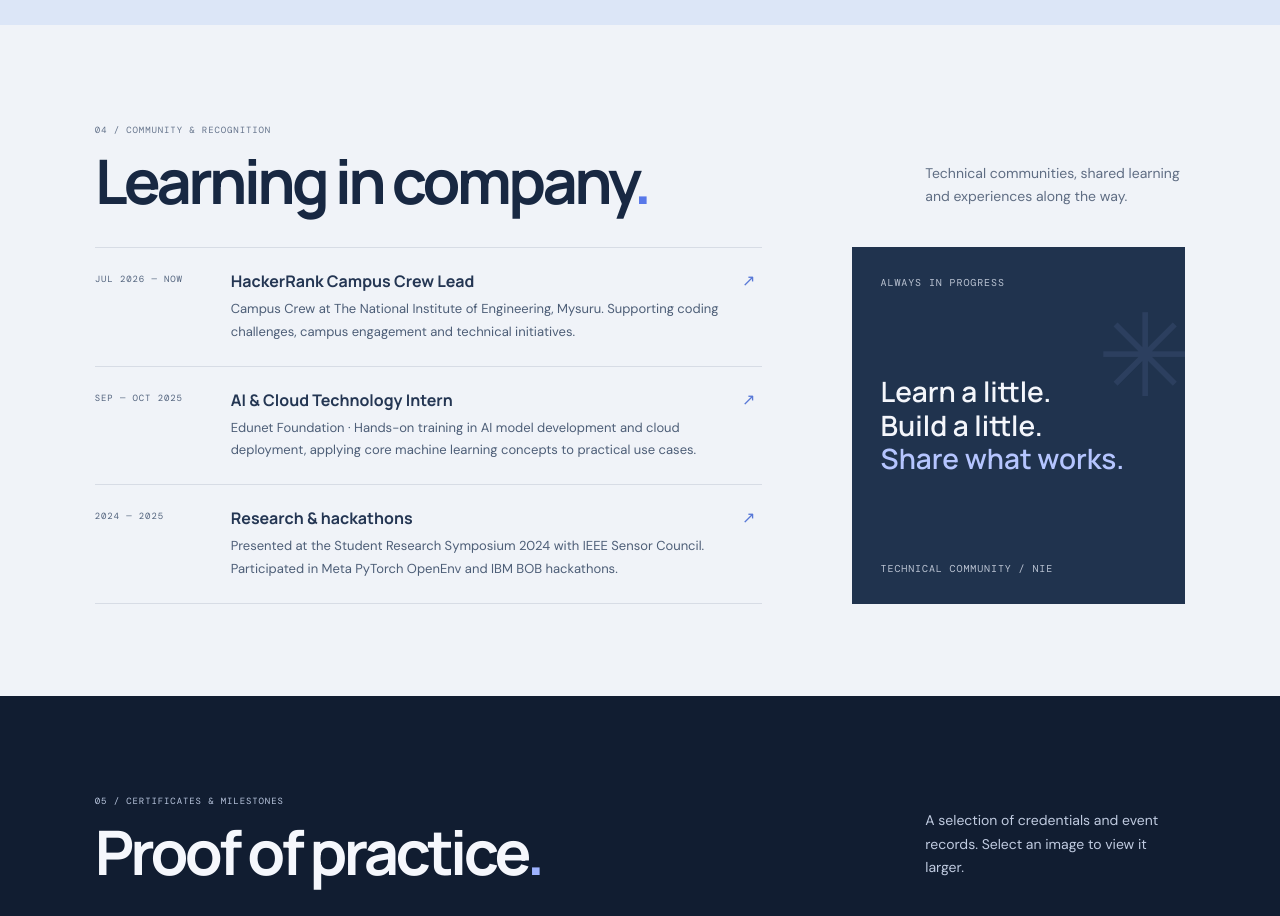
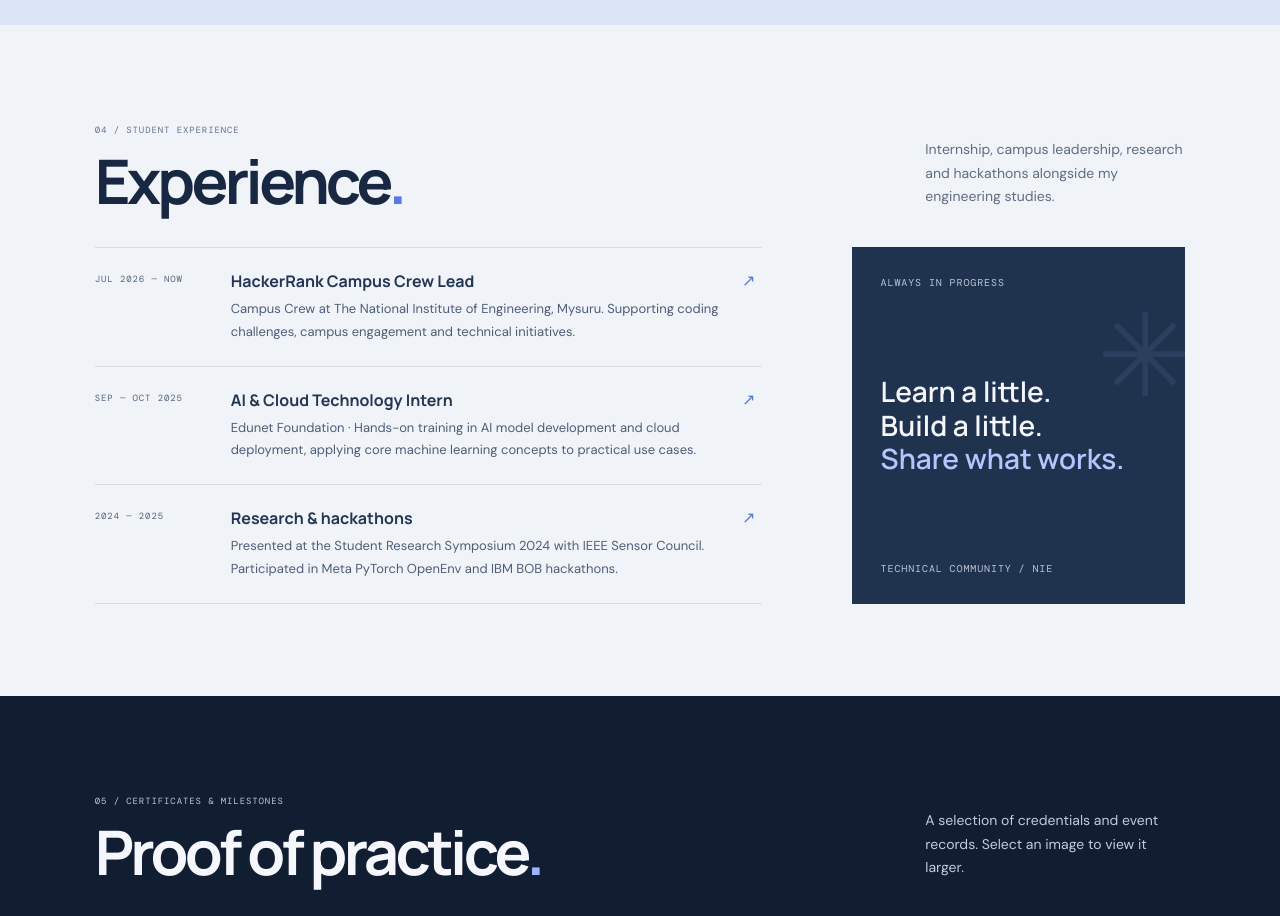
Before and after one commit to Chandan1303/my-portfolio, a React (Vite) app in the folder portfolio-3d/: page / in a window 1280 px wide. Shown: the part 3520-4436 px from the top of the page. Built offline with nearby package versions, Linux system fonts and the light colour scheme.

Commit message:
Clarify student experience section

```diff
--- a/portfolio-3d/src/App.jsx
+++ b/portfolio-3d/src/App.jsx
@@ -75,7 +75,7 @@ export default function App() {
   <section className="work-section section-pad" id="work"><SectionHead index="01" kicker="SELECTED WORK" title="Built with purpose" aside="Machine learning, useful interfaces and systems made for real questions."/><div className="work-grid">{projects.map(project=><Project key={project.n} project={project}/>)}</div></section>
   <section className="about-section section-pad" id="about"><div className="about-side"><span className="section-index">02 / ABOUT</span><div className="about-stamp">CURIOUS<br/>BY NATURE<span>✳</span></div></div><div className="about-content"><h2>Grounded in engineering.<br/><em>Drawn to what’s next.</em></h2><div className="about-copy"><p>I’m pursuing a B.E. in Information Science and Engineering at The National Institute of Engineering (NIE), Mysuru. I’m currently in my seventh semester with a CGPA of 8.78.</p><p>My interests span software engineering, artificial intelligence and machine learning, data analytics, and full-stack application development. I grew up in Sirsi, Karnataka.</p></div><div className="education-list"><div className="education-entry"><span>2023 — PRESENT</span><div><h3>B.E. Information Science &amp; Engineering</h3><p>The National Institute of Engineering (NIE), Mysuru · 7th semester / final year</p><small>Core interests: AI/ML, full-stack development, data structures, algorithms and DBMS.</small></div><strong>8.78<small>CGPA</small></strong></div><div className="education-entry"><span>2021 — 2023</span><div><h3>Pre-University Course · PCMCs</h3><p>MES Chaitanya Pre-University College, Sirsi</p><small>Physics, Chemistry, Mathematics and Computer Science.</small></div><strong>95%<small>MARKS</small></strong></div></div></div></section>
   <section className="skills-section section-pad" id="skills"><SectionHead index="03" kicker="TECHNICAL TOOLKIT" title="Things I work with" aside="A broad foundation across the stack, applied project by project."/><div className="skill-grid">{skills.map(([num,title,items])=><div className="skill-tile" key={num}><span>{num}</span><div><h3>{title}</h3><p>{items.map((item,i)=><b key={item}>{item}{i<items.length-1&&<i> / </i>}</b>)}</p></div><span className="skill-arrow">↗</span></div>)}</div></section>
-  <section className="journey-section section-pad" id="journey"><SectionHead index="04" kicker="COMMUNITY & RECOGNITION" title="Learning in company" aside="Technical communities, shared learning and experiences along the way."/><div className="journey-layout"><div className="journey-list"><article className="journey-item"><span className="journey-date">JUL 2026 — NOW</span><div><h3>HackerRank Campus Crew Lead</h3><p>Campus Crew at The National Institute of Engineering, Mysuru. Supporting coding challenges, campus engagement and technical initiatives.</p></div><span className="journey-mark">↗</span></article><article className="journey-item"><span className="journey-date">SEP — OCT 2025</span><div><h3>AI &amp; Cloud Technology Intern</h3><p>Edunet Foundation · Hands-on training in AI model development and cloud deployment, applying core machine learning concepts to practical use cases.</p></div><span className="journey-mark">↗</span></article><article className="journey-item"><span className="journey-date">2024 — 2025</span><div><h3>Research &amp; hackathons</h3><p>Presented at the Student Research Symposium 2024 with IEEE Sensor Council. Participated in Meta PyTorch OpenEnv and IBM BOB hackathons.</p></div><span className="journey-mark">↗</span></article></div><div className="recognition-note"><span>ALWAYS IN PROGRESS</span><p>Learn a little.<br/>Build a little.<br/><em>Share what works.</em></p><span>TECHNICAL COMMUNITY / NIE</span></div></div></section>
+  <section className="journey-section section-pad" id="journey"><SectionHead index="04" kicker="STUDENT EXPERIENCE" title="Experience" aside="Internship, campus leadership, research and hackathons alongside my engineering studies."/><div className="journey-layout"><div className="journey-list"><article className="journey-item"><span className="journey-date">JUL 2026 — NOW</span><div><h3>HackerRank Campus Crew Lead</h3><p>Campus Crew at The National Institute of Engineering, Mysuru. Supporting coding challenges, campus engagement and technical initiatives.</p></div><span className="journey-mark">↗</span></article><article className="journey-item"><span className="journey-date">SEP — OCT 2025</span><div><h3>AI &amp; Cloud Technology Intern</h3><p>Edunet Foundation · Hands-on training in AI model development and cloud deployment, applying core machine learning concepts to practical use cases.</p></div><span className="journey-mark">↗</span></article><article className="journey-item"><span className="journey-date">2024 — 2025</span><div><h3>Research &amp; hackathons</h3><p>Presented at the Student Research Symposium 2024 with IEEE Sensor Council. Participated in Meta PyTorch OpenEnv and IBM BOB hackathons.</p></div><span className="journey-mark">↗</span></article></div><div className="recognition-note"><span>ALWAYS IN PROGRESS</span><p>Learn a little.<br/>Build a little.<br/><em>Share what works.</em></p><span>TECHNICAL COMMUNITY / NIE</span></div></div></section>
   <section className="credentials-section section-pad"><SectionHead index="05" kicker="CERTIFICATES & MILESTONES" title="Proof of practice" aside="A selection of credentials and event records. Select an image to view it larger."/><div className="credential-grid">{credentials.map((item,i)=><article className="credential-card" key={item.title}><a className="credential-thumb" href={item.image} target="_blank" rel="noreferrer"><img src={item.image} alt={`${item.title} record`}/><span>VIEW RECORD ↗</span></a><div className="credential-text"><span>{item.type} / {item.date}</span><h3>{item.title}</h3><p>{item.issuer}</p><b>0{i+1}</b></div></article>)}</div></section>
   <section className="contact-section section-pad" id="contact"><div className="contact-topline"><span>06 / GET IN TOUCH</span><span>OPEN TO GOOD QUESTIONS</span></div><h2>Let’s build<br/><em>something useful.</em></h2><div className="contact-footer"><a className="contact-cta" href="mailto:hegdechandan6@gmail.com">Start a conversation <Arrow up/></a><div className="contact-links"><a href="mailto:hegdechandan6@gmail.com">hegdechandan6@gmail.com</a><a href="tel:+917795226695">+91 77952 26695</a></div><span>SIRSI, KARNATAKA · INDIA</span></div></section>
  </main><footer className="footer"><a className="footer-brand" href="#home"><span className="brand-stamp">CH<span>↗</span></span>CHANDAN HEGDE</a><span>MADE WITH CURIOSITY · 2026</span><a href="#home">BACK TO TOP ↑</a></footer></div>
```
